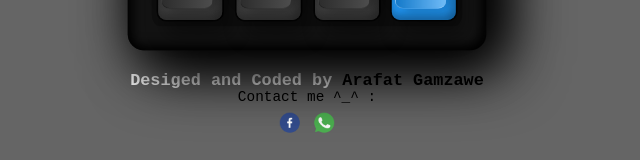
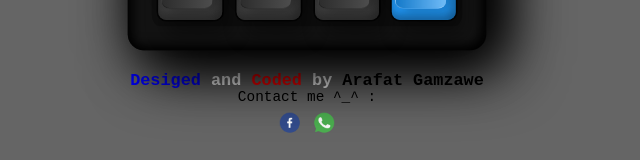
Before and after one commit to ArafatQz/musical-invention-calculator, a React (Create React App) app: page / in a window 1280 px wide. Shown: the part 573-733 px from the top of the page, without its empty margins (333-973 px from the left). Built offline with nearby package versions, Linux system fonts and the light colour scheme.

Commit message:
Update App.css

```diff
--- a/src/App.css
+++ b/src/App.css
@@ -60,3 +60,9 @@ a{
   text-decoration: none;
   color: black;
 }
+.red{
+    color: red;
+}
+.blue{
+  color: blue;
+}
```
